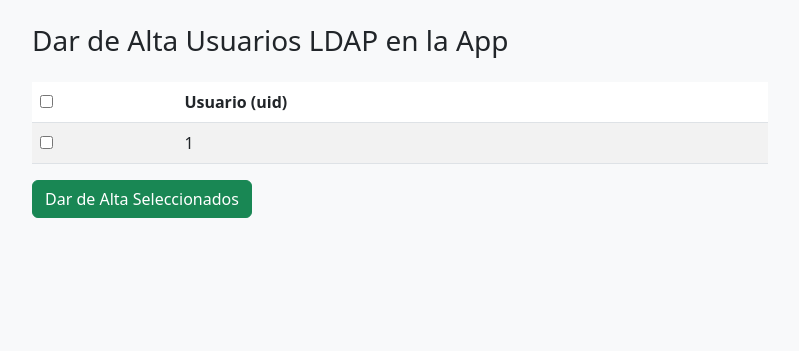
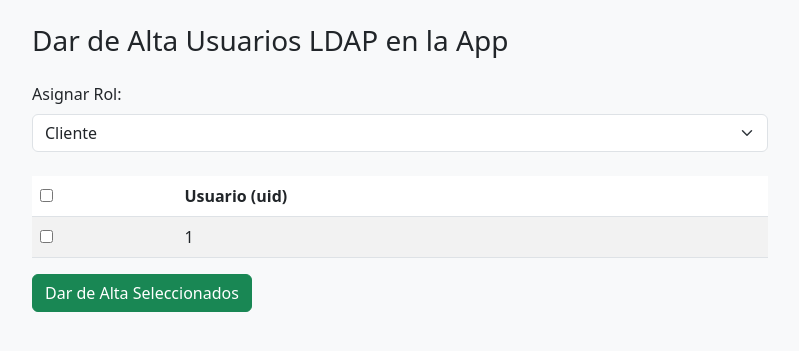
Before and after one commit to jsegrod1512/flask-ldap-app, a Flask app: template templates/admin_usuarios.html in a window 1280 px wide. Shown: the part 56-407 px from the top of the page, without its empty margins (240-1039 px from the left). Run offline with Flask 3, Linux system fonts and the light colour scheme; the template is opened without the code that fills it: most values are stand-ins (such as "Sample title", 1, 10 or a date in 2020).

Commit message:
admin_usuarios desplegable

```diff
--- a/templates/admin_usuarios.html
+++ b/templates/admin_usuarios.html
@@ -6,6 +6,16 @@
     <h3 class="mb-4">Dar de Alta Usuarios LDAP en la App</h3>
     {% if pending %}
       <form method="post">
+        <!-- Selector de rol -->
+        <div class="mb-4">
+          <label for="role_id" class="form-label">Asignar Rol:</label>
+          <select id="role_id" name="role_id" class="form-select" required>
+            <option value="1">Administrador</option>
+            <option value="2">Desarrollador</option>
+            <option value="3" selected>Cliente</option>
+          </select>
+        </div>
+        <!-- Tabla de usuarios pendientes -->
         <table class="table table-striped">
           <thead>
             <tr>
```
